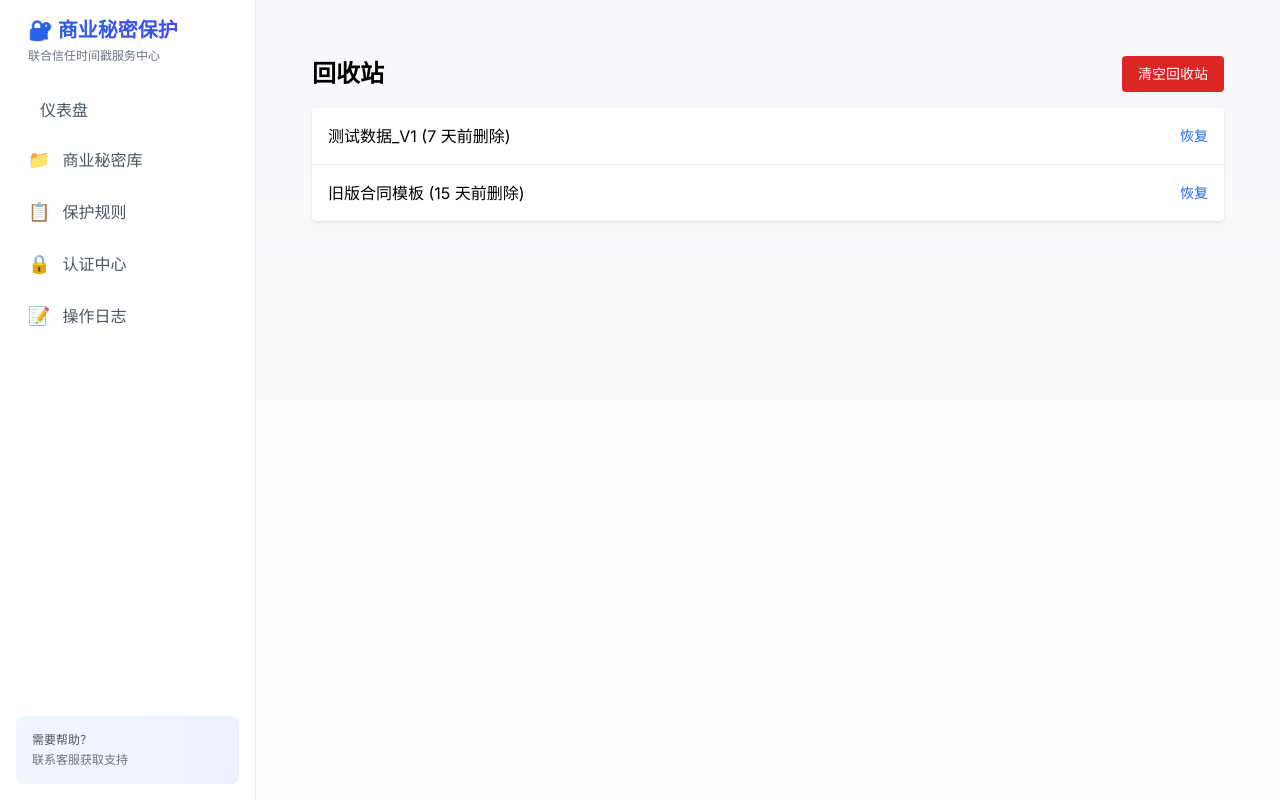
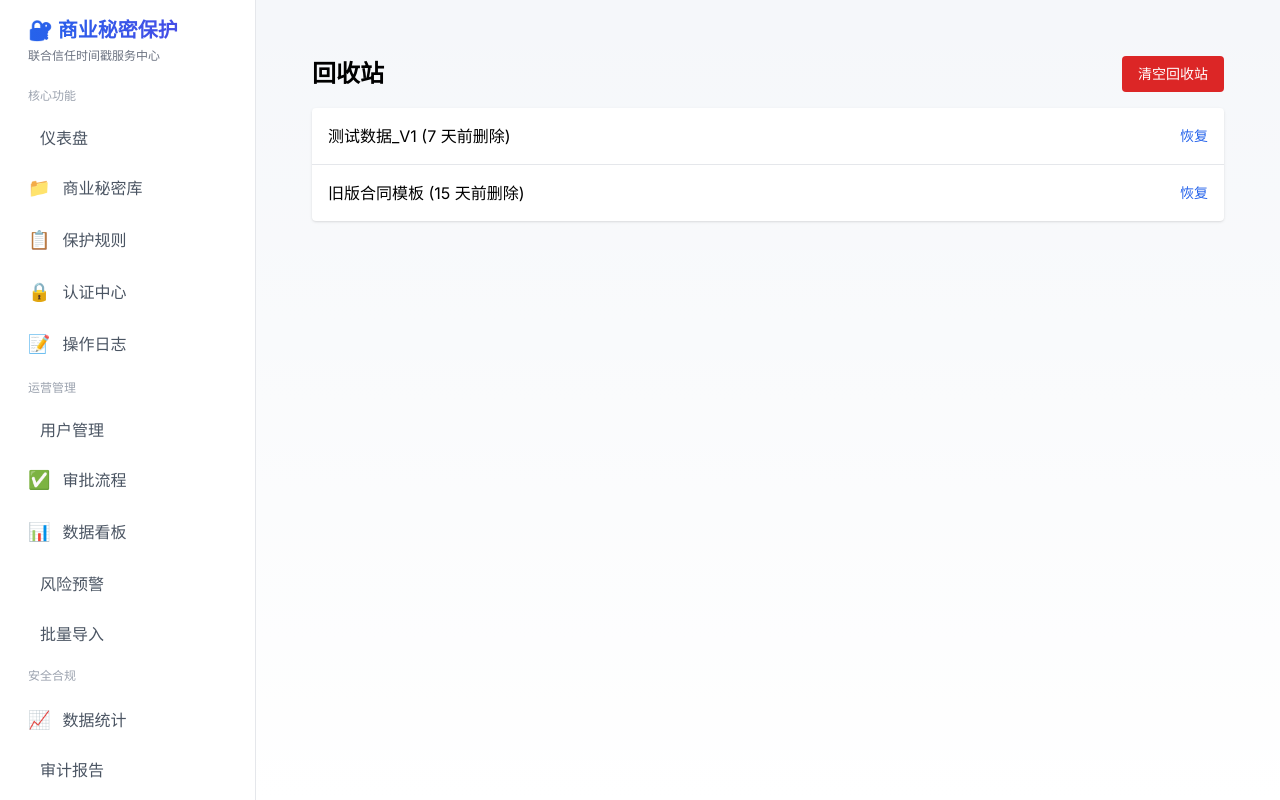
Before and after one commit to smknisyvecrix/trade-secret-demo, a Next.js app: page /recycle in a window 1280 px wide. Built offline with nearby package versions, Linux system fonts and the light colour scheme.

Commit message:
feat: 更新导航栏，添加所有模块入口

```diff
--- a/src/app/layout.tsx
+++ b/src/app/layout.tsx
@@ -34,26 +34,54 @@ function NavItem({ href, icon, label }: { href: string; icon: string; label: str
 
 function Sidebar() {
   return (
-    <div className="w-64 bg-white border-r border-gray-200 h-screen sticky top-0 p-4 space-y-2">
-      <div className="mb-6 px-3">
+    <div className="w-64 bg-white border-r border-gray-200 h-screen sticky top-0 p-4 flex flex-col">
+      <div className="mb-4 px-3">
         <h1 className="text-xl font-bold bg-gradient-to-r from-blue-600 to-indigo-600 bg-clip-text text-transparent">
           🔐 商业秘密保护
         </h1>
         <p className="text-xs text-gray-500 mt-1">联合信任时间戳服务中心</p>
       </div>
 
-      <nav className="space-y-1">
+      <nav className="flex-1 overflow-y-auto space-y-1">
+        <p className="text-xs text-gray-400 px-3 py-2 font-medium">核心功能</p>
         <NavItem href="/" icon="" label="仪表盘" />
         <NavItem href="/secrets" icon="📁" label="商业秘密库" />
         <NavItem href="/rules" icon="📋" label="保护规则" />
         <NavItem href="/certifications" icon="🔒" label="认证中心" />
         <NavItem href="/logs" icon="📝" label="操作日志" />
+
+        <p className="text-xs text-gray-400 px-3 py-2 mt-4 font-medium">运营管理</p>
+        <NavItem href="/users" icon="" label="用户管理" />
+        <NavItem href="/approvals" icon="✅" label="审批流程" />
+        <NavItem href="/dashboard" icon="📊" label="数据看板" />
+        <NavItem href="/alerts" icon="️" label="风险预警" />
+        <NavItem href="/batch-import" icon="" label="批量导入" />
+
+        <p className="text-xs text-gray-400 px-3 py-2 mt-4 font-medium">安全合规</p>
+        <NavItem href="/stats" icon="📈" label="数据统计" />
+        <NavItem href="/audit" icon="" label="审计报告" />
+        <NavItem href="/contracts" icon="📄" label="合同管理" />
+        <NavItem href="/collaboration" icon="🤝" label="外部协作" />
+        <NavItem href="/watermark" icon="💧" label="水印管理" />
+        <NavItem href="/encryption" icon="🔐" label="加密管理" />
+
+        <p className="text-xs text-gray-400 px-3 py-2 mt-4 font-medium">高级功能</p>
+        <NavItem href="/intelligence" icon="🎯" label="情报监控" />
+        <NavItem href="/evidence" icon="📸" label="证据保全" />
+        <NavItem href="/rights-protection" icon="⚖️" label="维权中心" />
+        <NavItem href="/smart-analysis" icon="🤖" label="智能分析" />
+        <NavItem href="/knowledge-graph" icon="🕸️" label="知识图谱" />
+        <NavItem href="/versions" icon="🔄" label="版本对比" />
+        <NavItem href="/tags" icon="🏷️" label="标签管理" />
+
+        <p className="text-xs text-gray-400 px-3 py-2 mt-4 font-medium">系统设置</p>
+        <NavItem href="/templates" icon="📜" label="证书模板" />
+        <NavItem href="/settings" icon="⚙️" label="系统设置" />
+        <NavItem href="/help" icon="" label="帮助中心" />
+        <NavItem href="/notifications" icon="🔔" label="消息通知" />
+        <NavItem href="/recycle" icon="🗑️" label="回收站" />
+        <NavItem href="/tickets" icon="🎫" label="工单系统" />
       </nav>
-
-      <div className="absolute bottom-4 left-4 right-4 p-4 bg-gradient-to-r from-blue-50 to-indigo-50 rounded-lg">
-        <p className="text-xs text-gray-600"> 需要帮助？</p>
-        <p className="text-xs text-gray-500 mt-1">联系客服获取支持</p>
-      </div>
     </div>
   );
 }
```
